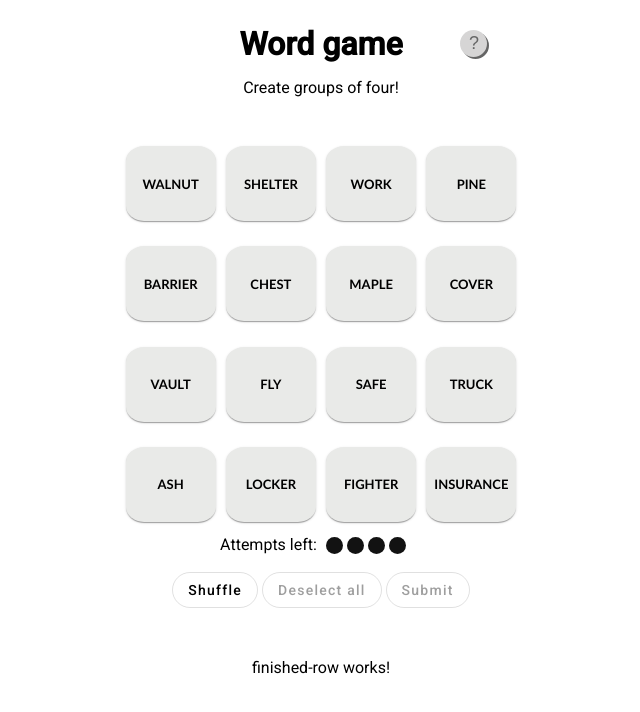
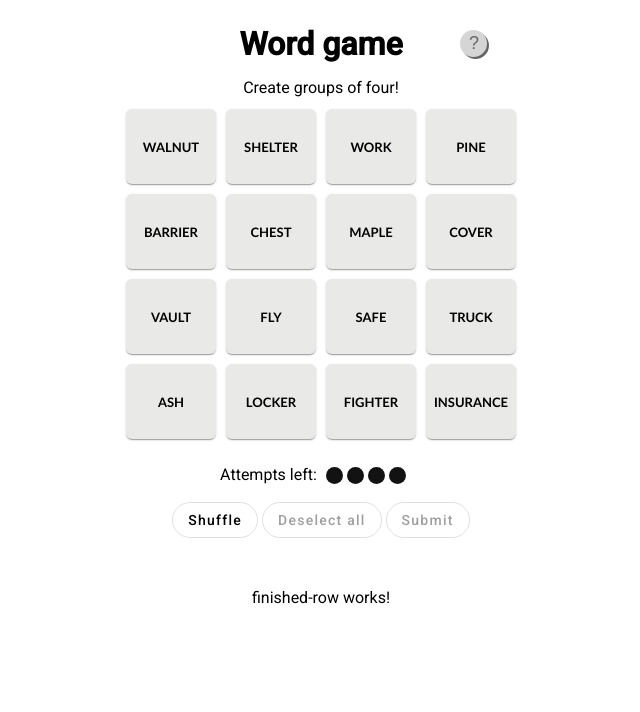
Before and after one commit to emmiberge/word-game-2.0, an Angular app: page / in a window 1280 px wide. Shown: the top 712 px of the page, without its empty margins (319-959 px from the left). Built offline with nearby package versions, Linux system fonts and the light colour scheme.

Commit message:
Changed grid type

```diff
--- a/src/components/grid/grid.component.css
+++ b/src/components/grid/grid.component.css
@@ -9,6 +9,8 @@
 }
 
 .gridContainer{
-    width: 400px;
-    margin-top: 5%;
+    display: grid;
+    grid-template-columns: auto auto auto auto;
+    gap: 10px;
+    padding: 10px;
 }
--- a/src/components/grid/grid.component.html
+++ b/src/components/grid/grid.component.html
@@ -1,7 +1,5 @@
 <div class="gridContainer">
-    <mat-grid-list cols="4" rowHeight="1:1">
-        <mat-grid-tile colspan="1" class="tileContainer" *ngFor="let item of tiles">
+        <div *ngFor="let item of tiles">
               <app-tile [word] = 'item.getWord()' [id] = item.getId() [color]='getColorTile(item.getId())' (taskSelect)='trySelect($event)'></app-tile>
-        </mat-grid-tile>
-    </mat-grid-list>
+        </div>
 </div>
--- a/src/components/tile/tile.component.css
+++ b/src/components/tile/tile.component.css
@@ -3,10 +3,11 @@
     height: 75px;
     text-align: center;
     justify-content: space-around;
-    border-radius: 20%;
-    font-weight: bold;
+    border-radius: 6px;
+    font-weight: 700;
     font-size: small;
     font-family:'Gill Sans', 'Gill Sans MT', Calibri, 'Trebuchet MS', sans-serif;
+    cursor: pointer;
 }
 
 .tileContent{
```
